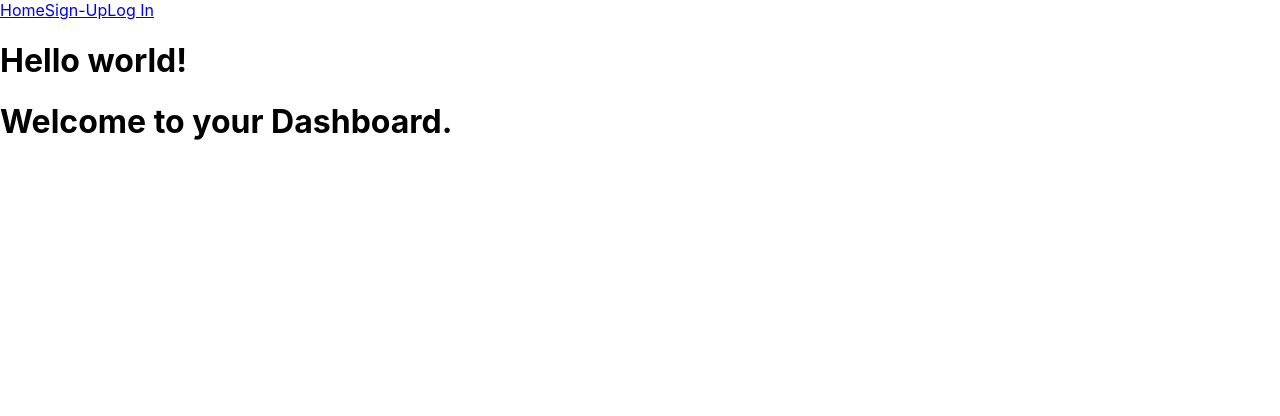
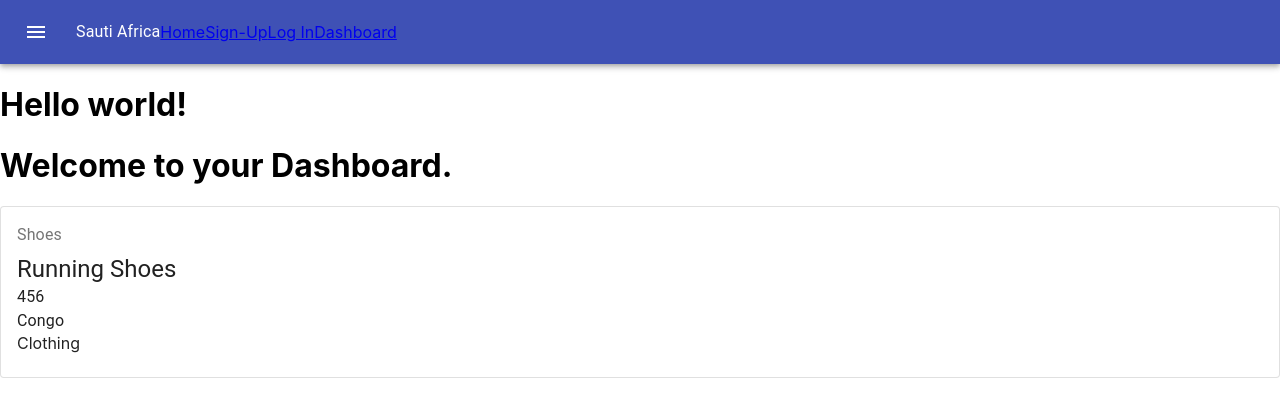
Before and after one commit to Prudent-de-Friess-United/front-end, a React (Create React App) app in the folder client/: page /user-home in a window 1280 px wide. Shown: the top 416 px of the page. Built offline with nearby package versions, Linux system fonts and the light colour scheme.

Commit message:
Some Navbar styling completed

```diff
--- a/client/package.json
+++ b/client/package.json
@@ -4,6 +4,7 @@
   "private": true,
   "dependencies": {
     "@material-ui/core": "^4.9.1",
+    "@material-ui/icons": "^4.9.1",
     "@testing-library/jest-dom": "^4.2.4",
     "@testing-library/react": "^9.3.2",
     "@testing-library/user-event": "^7.1.2",
--- a/client/src/components/Home.js
+++ b/client/src/components/Home.js
@@ -1,8 +1,25 @@
-import React from 'react';
+import React, {useState, useEffect } from 'react';
+import ItemCard from './ItemCard';
+import Axios from 'axios';
+
 
 function Home() {
+    let items = {}
+
+    // Axios
+    //     .get('https://african-market-lambda.herokuapp.com/items/')
+    //     .then(res => {
+    //         console.log(res);
+    //     })
+    //     .catch(err => {
+    //         console.log('The data was not returned', err);
+    //     });
+
     return (
-        <h1>Welcome to your Dashboard.</h1>
+        <div>
+            <h1>Welcome to your Dashboard.</h1>
+            <ItemCard/>
+        </div>
     )
 }
 
--- /dev/null
+++ b/client/src/components/ItemCard.js
@@ -0,0 +1,54 @@
+import React, { useState } from 'react';
+import Axios from 'axios';
+import { makeStyles } from '@material-ui/core/styles';
+import Card from '@material-ui/core/Card';
+import CardActions from '@material-ui/core/CardActions';
+import CardContent from '@material-ui/core/CardContent';
+import Button from '@material-ui/core/Button';
+import Typography from '@material-ui/core/Typography';
+
+const useStyles = makeStyles({
+    root: {
+        minWidth: 300,
+    },
+    title: {
+        fontSize: 16,
+    },
+    pos: {
+        marginBottom: 12,
+    },
+});
+
+const dummyItem = {
+    name: 'Shoes',
+    description: 'Running Shoes',
+    price: '456',
+    location: 'Congo',
+    category: 'Clothing',
+    URL: 'https://fake.url',
+    user_id: 5
+}
+
+export default function ItemCard() {
+    const [item, setItem] = useState(dummyItem);
+    const classes = useStyles();
+    return (
+        <Card className={classes.root} variant="outlined">
+            <CardContent>
+                <Typography className={classes.title} color="textSecondary" gutterBottom>
+                    {item.name}
+                </Typography>
+                <Typography variant="h5" component="h2">
+                    {item.description}
+                </Typography>
+                <Typography>
+                    {item.price}
+                </Typography>
+                <Typography>
+                    {item.location}
+                </Typography>
+                    {item.category}
+            </CardContent>
+        </Card>
+    )
+}
--- a/client/src/components/Navbar.js
+++ b/client/src/components/Navbar.js
@@ -1,14 +1,45 @@
 import React from 'react';
 // import Link from "@material-ui/core/Link";
 import { Link } from "react-router-dom";
+import { makeStyles } from '@material-ui/core/styles';
+import AppBar from '@material-ui/core/AppBar';
+import Toolbar from '@material-ui/core/Toolbar';
+import Typography from '@material-ui/core/Typography';
+import Button from '@material-ui/core/Button';
+import IconButton from '@material-ui/core/IconButton';
+import MenuIcon from '@material-ui/icons/Menu';
+
+const useStyles = makeStyles(theme => ({
+    root: {
+        flexGrow: 1,
+    },
+    menuButton: {
+        marginRight: theme.spacing(2),
+    },
+    title: {
+        flexGrow: 1,
+    },
+}));
 
 function Navbar() {
+    const classes = useStyles();
+
     return (
-        <nav>
-            <Link to="/">Home</Link>
-            <Link to="/sign-up">Sign-Up</Link>
-            <Link to="/sign-in">Log In</Link>
-        </nav>
+        <div className={classes.root}>
+            <AppBar position="static">
+                <Toolbar>
+                    <IconButton edge="start" className={classes.menuButton} color="inherit" aria-label="menu">
+                        <MenuIcon />
+                    </IconButton>
+                    <Typography>Sauti Africa</Typography>
+                    <Link to="/">Home</Link>
+                    <Link to="/sign-up">Sign-Up</Link>
+                    <Link to="/sign-in">Log In</Link>
+                    <Link to="/user-home">Dashboard</Link>
+                </Toolbar>
+
+            </AppBar>
+        </div>
     )
 }
 
--- a/client/src/components/Signup.js
+++ b/client/src/components/Signup.js
@@ -1,4 +1,5 @@
 import React from 'react';
+import { useState } from 'react';
 import TextField from "@material-ui/core/TextField";
 import InputLabel from '@material-ui/core/InputLabel';
 import FormHelperText from '@material-ui/core/FormHelperText';
@@ -69,7 +70,7 @@ function Signup(){
             <form className='signup'>
                 <TextField id="username" label="Username"/>
                 <TextField id="password" label="Password"/>
-                <FormControl>
+                {/* <FormControl>
                     <InputLabel id="language">Language</InputLabel>
                     <Select
                         id="language"
@@ -102,9 +103,9 @@ function Signup(){
                             </MenuItem>
                         ))}
 
-                    </Select>
+                    </Select> */}
 
-                </FormControl>
+                {/* </FormControl> */}
             </form>
         </div>
    )
```
Also changed, not shown: 1 other file (tests, documents, lock files or other folders).
